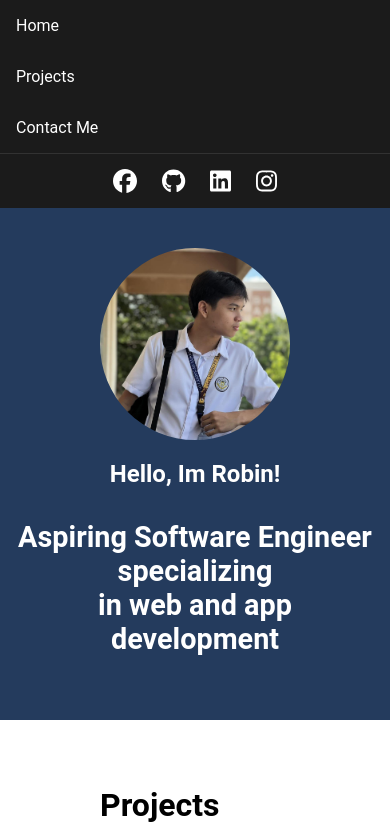
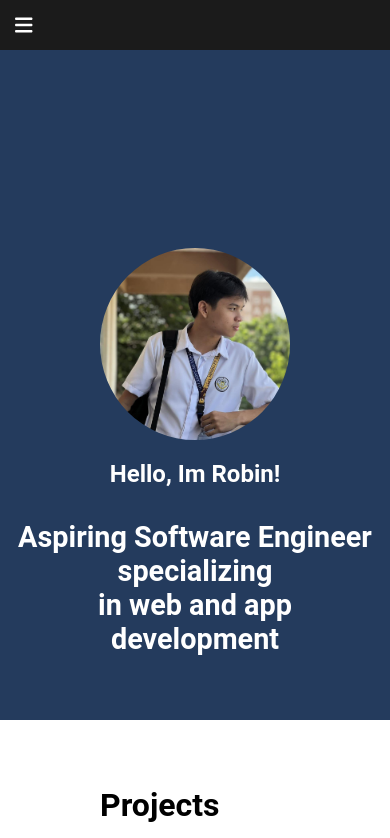
Before and after one commit to robraymundo/react-portfolio, a React (Vite) app: page / in a window 390 px wide. Shown: the top 838 px of the page. Built offline with nearby package versions, Linux system fonts and the light colour scheme.

Commit message:
Include hamburger menu

```diff
--- a/src/components/NavBar/NavBar.jsx
+++ b/src/components/NavBar/NavBar.jsx
@@ -1,6 +1,7 @@
 import './NavBar.css';
 import { FontAwesomeIcon } from '@fortawesome/react-fontawesome'
 import { faFacebook, faGithub, faLinkedin, faInstagram } from '@fortawesome/free-brands-svg-icons';
+import { faBars, faXmark } from '@fortawesome/free-solid-svg-icons';
 import { useState, useEffect } from 'react';
 
 const socialMediaLinks = [
@@ -24,6 +25,7 @@ const socialMediaLinks = [
 
 function NavBar() {
   const [showNav, setShowNav] = useState(true);
+  const [isMenuOpen, setIsMenuOpen] = useState(false);
   let lastScrollY = window.scrollY;
 
   const handleScroll = () => {
@@ -35,6 +37,10 @@ function NavBar() {
     lastScrollY = window.scrollY;
   };
 
+  const toggleMenu = () => {
+    setIsMenuOpen(!isMenuOpen);
+  };
+
   useEffect(() => {
     window.addEventListener('scroll', handleScroll);
     return () => {
@@ -44,15 +50,20 @@ function NavBar() {
 
   return (
     <nav className={`nav-bar ${showNav ? 'nav-bar--visible' : 'nav-bar--hidden'}`}>
+      <button className="nav-bar__hamburger" onClick={toggleMenu}>
+        <FontAwesomeIcon icon={isMenuOpen ? faXmark : faBars} size="xl" inverse/>
+      </button>
+
+      <div className={`nav-bar__content ${isMenuOpen ? 'nav-bar__content--open' : ''}`}>
         <ul className="nav-bar__list">
           <li className="nav-bar__item">
-          <a className="nav-bar__link" href="#home">Home</a>
+            <a className="nav-bar__link" href="#home" onClick={() => setIsMenuOpen(false)}>Home</a>
           </li>
           <li className="nav-bar__item">
-          <a className="nav-bar__link" href="#projects">Projects</a>
+            <a className="nav-bar__link" href="#projects" onClick={() => setIsMenuOpen(false)}>Projects</a>
           </li>
           <li className="nav-bar__item">
-          <a className="nav-bar__link" href="#contact">Contact Me</a>
+            <a className="nav-bar__link" href="#contact" onClick={() => setIsMenuOpen(false)}>Contact Me</a>
           </li>
         </ul>
 
@@ -65,6 +76,7 @@ function NavBar() {
             </li>
           ))}
         </ul>
+      </div>
     </nav>
   );
 }
```
Lines whose indentation alone changed are shown as unchanged.
